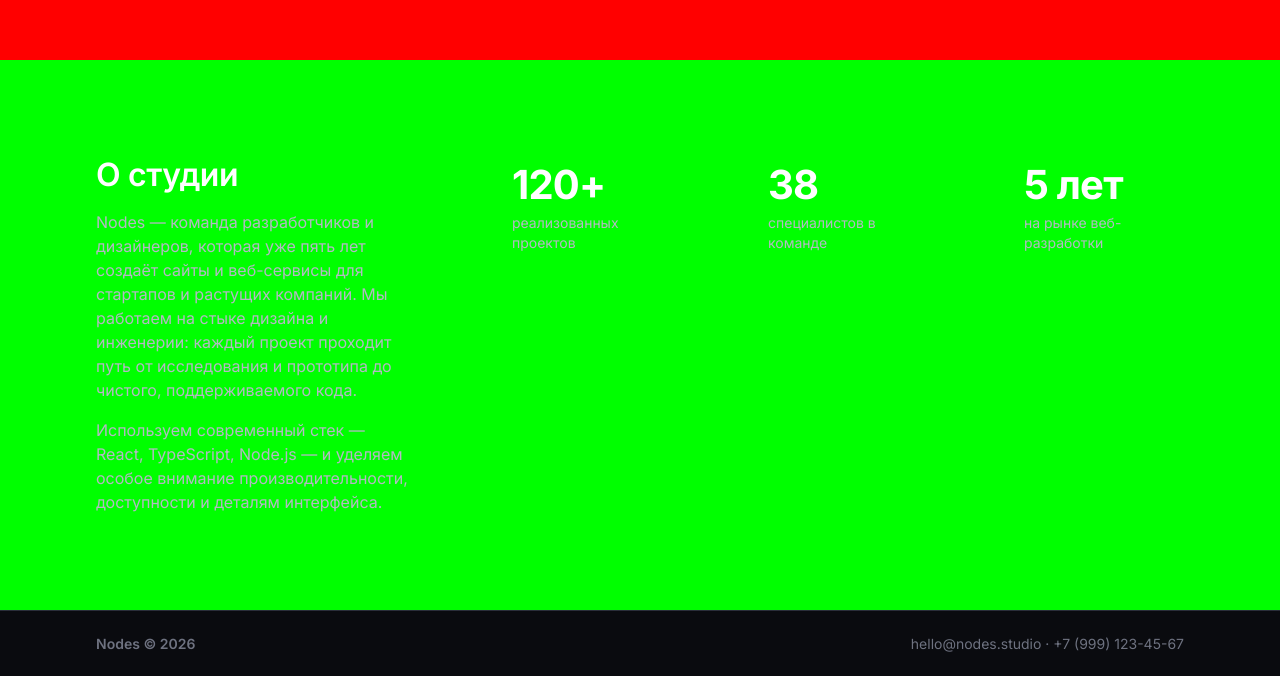
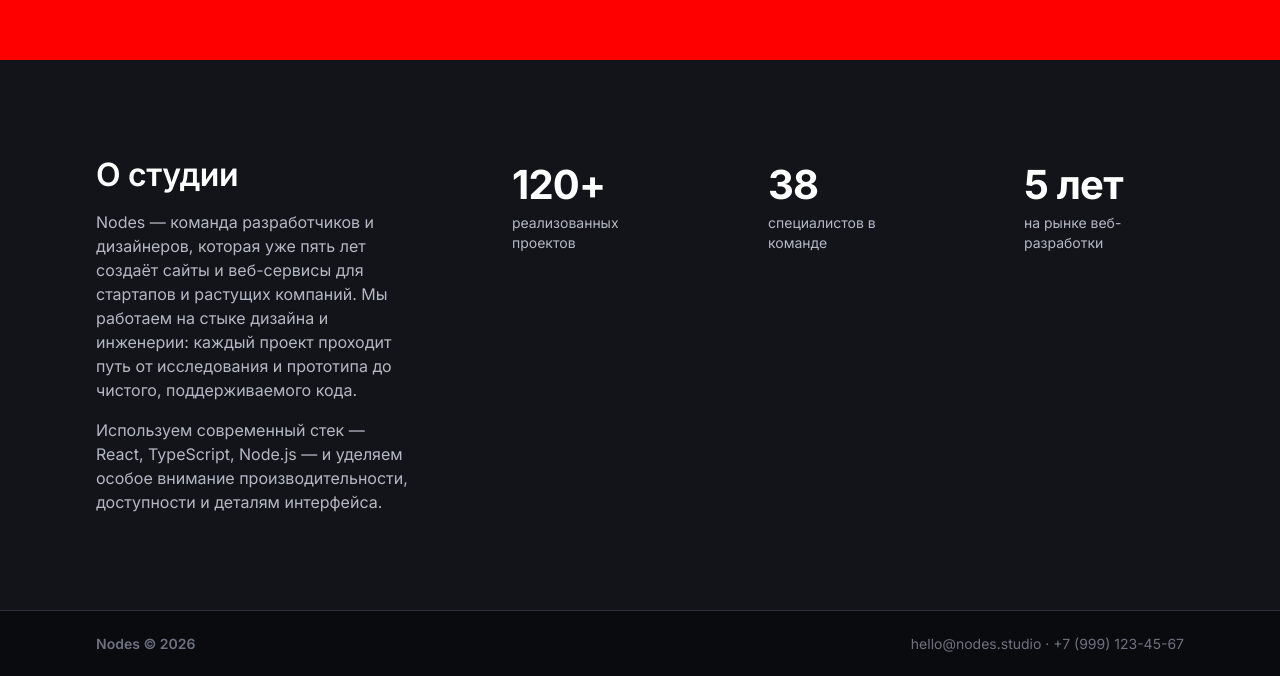
Before and after one commit to ladashum/nodes-studio, a React (Vite) app: page / in a window 1280 px wide. Shown: the part 641-1317 px from the top of the page. Built offline with nearby package versions, Linux system fonts and the light colour scheme.

Commit message:
Update AboutSection.module.css

```diff
--- a/src/components/AboutSection/AboutSection.module.css
+++ b/src/components/AboutSection/AboutSection.module.css
@@ -2,8 +2,6 @@
   width: 100%;
   background: var(--color-bg-surface);
   padding: var(--spacing-3xl) 0;
-  background: #00ff00 !important; /* зелёный */
-  margin-top: 0 !important;
 }
 
 .inner {
```
